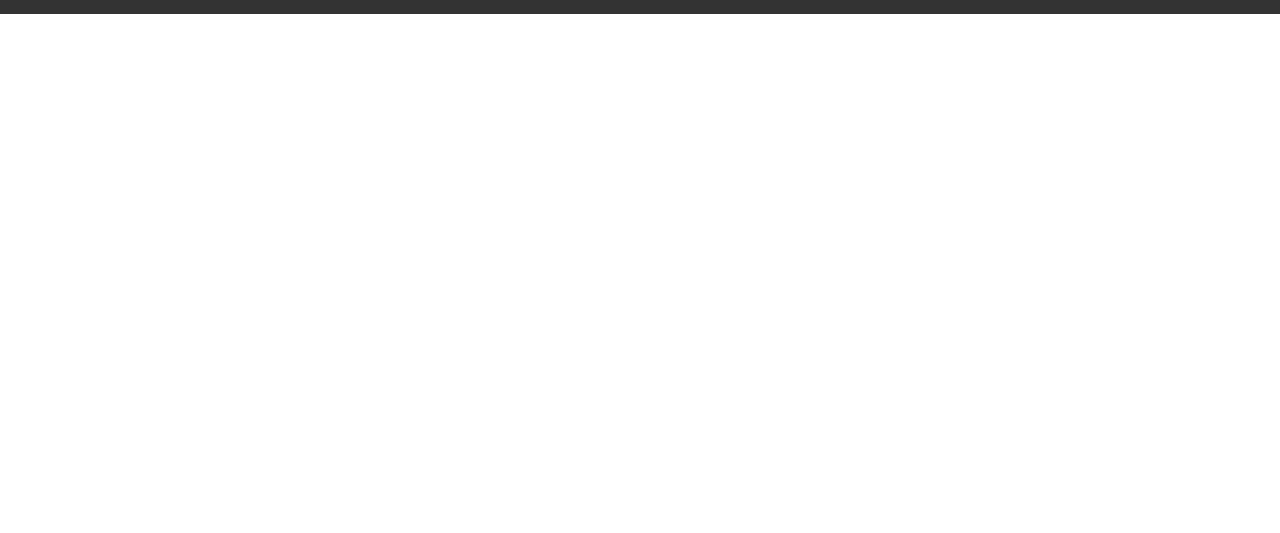
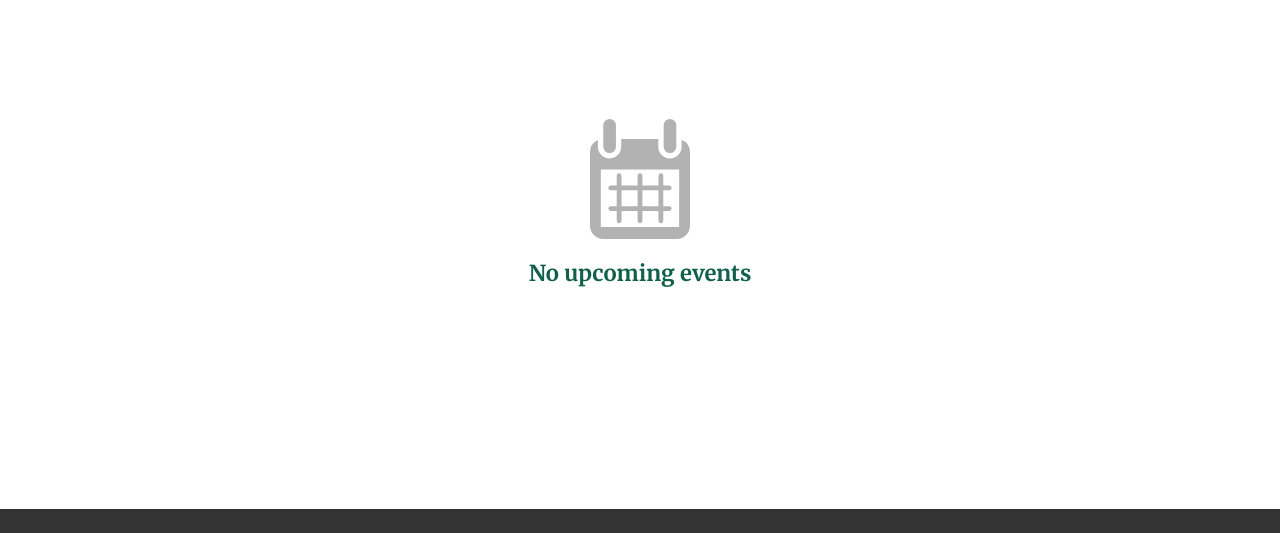
Before and after one commit to picpaormin/site, a plain HTML site: page pages/events.html in a window 1280 px wide. Shown: the part 444-977 px from the top of the page. Before the commit the page ends 800 px from the top, so only its background shows below. Drawn offline with Linux system fonts and the light colour scheme.

Commit message:
Feat: build events main section

```diff
--- a/css/events.css
+++ b/css/events.css
@@ -0,0 +1,14 @@
+.block__height {
+    min-height: 600px;
+}
+
+.flex__direction {
+    flex-direction: column;
+    align-items: center;
+    justify-content: center;
+    gap: 2rem;
+}
+
+.event__calendar {
+    width: 10rem;
+}
--- a/pages/events.html
+++ b/pages/events.html
@@ -13,6 +13,7 @@
           rel="stylesheet">
     <link rel="stylesheet" href="../css/normalize.css">
     <link rel="stylesheet" href="../css/styles.css">
+    <link rel="stylesheet" href="../css/news.css">
     <link rel="stylesheet" href="../css/events.css">
 </head>
 
@@ -39,9 +40,10 @@
     </div>
 </section>
 
-<main class="block--primary">
-    <article class="main__content container">
-
+<main class="block--primary block__height">
+    <article class="main__content block__height container flex flex__direction">
+        <img class="event__calendar" src="../images/event-calendar.svg" alt="">
+        <h2>No upcoming events</h2>
     </article>
 </main>
 
```
Also changed, not shown: images/event-calendar.svg (added).
